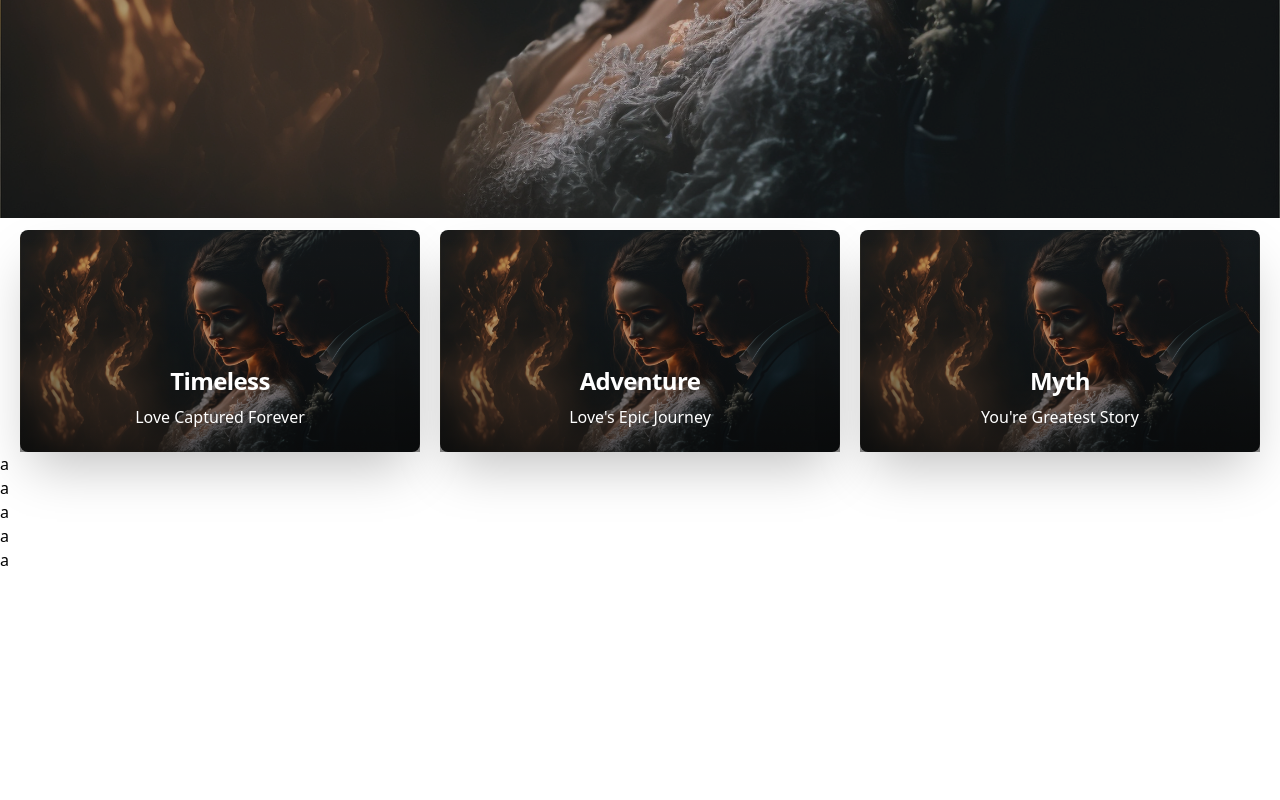
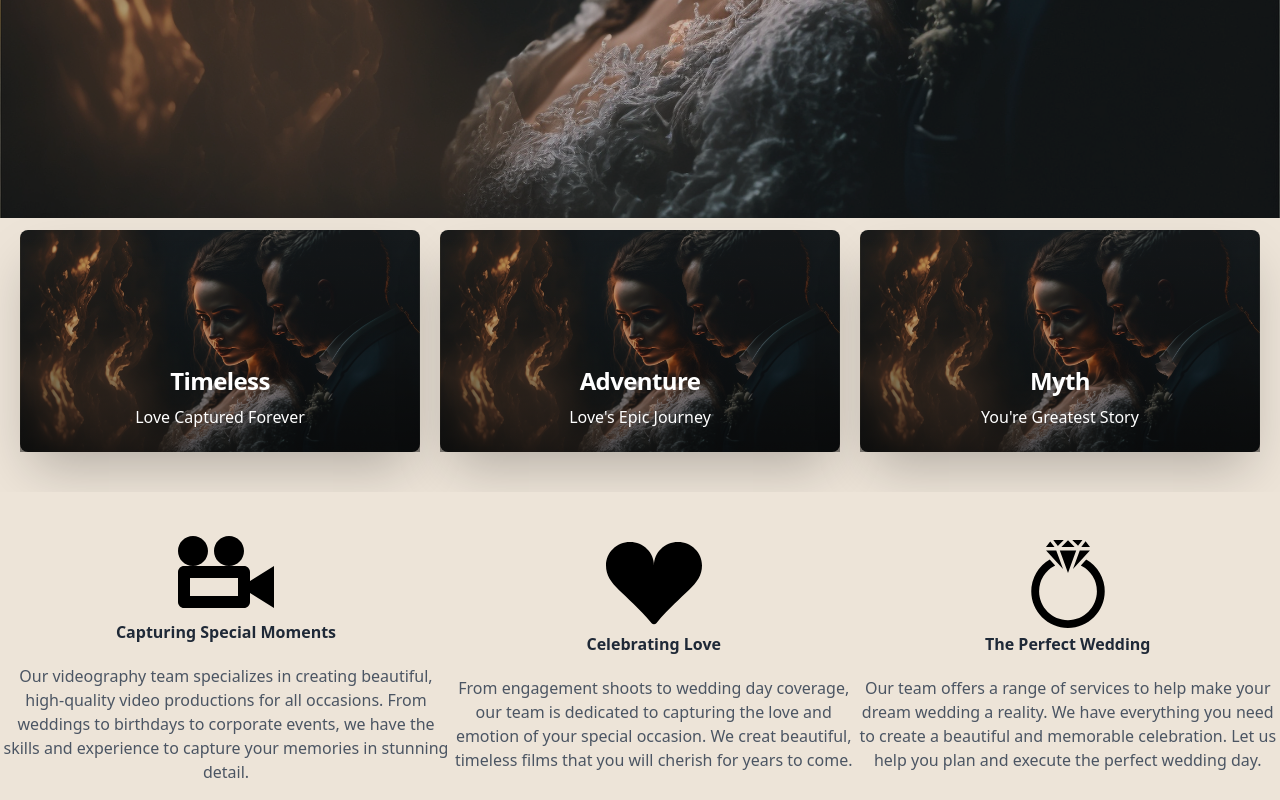
Before and after one commit to borsym/Wedding-v4, a React (Vite) app: page / in a window 1280 px wide. Shown: the part 582-1382 px from the top of the page. Before the commit the page ends 1154 px from the top, so only its background shows below. Built offline with nearby package versions, Linux system fonts and the light colour scheme.

Commit message:
Services

```diff
--- a/package.json
+++ b/package.json
@@ -10,7 +10,8 @@
   },
   "dependencies": {
     "react": "^18.2.0",
-    "react-dom": "^18.2.0"
+    "react-dom": "^18.2.0",
+    "react-icons": "^4.7.1"
   },
   "devDependencies": {
     "@types/react": "^18.0.26",
--- a/src/App.tsx
+++ b/src/App.tsx
@@ -1,24 +1,29 @@
 import { useState } from 'react';
 import LandingPage from './components/LandingPage';
 import landingBackground from './assets/landing-background.png';
-import cardsData from './data/cards.js';
+import { cardsData } from './data/data.js';
 import Card from './components/Card';
 
+import Services from './components/Services';
 function App() {
   return (
     <>
       <LandingPage />
       {/* nem jo a box shadow amiatt mert rounded a cucc!! sarkoknal latszik*/}
-      <div className="flex flex-row justify-evenly align-baseline flex-wrap relative">
-        {cardsData.map(({ title, text, image }, idx) => (
-          <Card title={title} text={text} background={image} key={idx} />
+      <div className="flex flex-row justify-evenly align-baseline flex-wrap relative bg-[#EDE4D8] pb-10">
+        {cardsData.map(({ title, text, image, href }, idx) => (
+          <Card
+            title={title}
+            text={text}
+            background={image}
+            href={href}
+            key={idx}
+          />
         ))}
       </div>
-      <div>a</div>
-      <div>a</div>
-      <div>a</div>
-      <div>a</div>
-      <div>a</div>
+      <div className="flex flex-col items-center flex-wrap">
+        <Services />
+      </div>
     </>
   );
 }
--- a/src/components/Card.tsx
+++ b/src/components/Card.tsx
@@ -2,12 +2,13 @@ interface CardProps {
   title: string;
   text: string;
   background: string;
+  href: string;
 }
 
-function Card({ title, text, background }: CardProps) {
+function Card({ title, text, background, href }: CardProps) {
   return (
     <div className="mt-3 shadow-2xl transform transition duration-300 hover:scale-105 cursor-pointer">
-      <a className="relative gradient">
+      <a className="relative gradient" href={href}>
         <div className="absolute top-3/4 left-1/2 translate text-white -translate-x-1/2 -translate-y-1/2 z-10">
           <h2 className="mb-2 text-2xl font-bold tracking-tight text-center">
             {title}
--- a/src/components/LandingPage.tsx
+++ b/src/components/LandingPage.tsx
@@ -8,6 +8,7 @@ function LandingPage() {
   return (
     <div className="relativ">
       <div className="bg-landing-page h-screen w-full bg-cover bg-center brightness-90">
+        {/* talan egy hullamos atvagas a kepben??*/}
         <Navbar /> {/* Ez itt nagyon rossz helyen van!*/}
         <HeroSection />
       </div>
--- /dev/null
+++ b/src/components/Services.tsx
@@ -0,0 +1,34 @@
+import { ImVideoCamera } from 'react-icons/im';
+import { BsFillSuitHeartFill } from 'react-icons/bs';
+import { GiBigDiamondRing } from 'react-icons/gi';
+import { servicesData } from '../data/data';
+
+// ELBASSZA A RESZPONZIVITAST
+function Services() {
+  return (
+    <div className="bg-[#EDE4D8] flex flex-row max-sm:flex-col pt-8 items-center relative align-baseline">
+      {servicesData.map(({ title, paragraph, icon }, idx) => (
+        <Service title={title} icon={icon} paragraph={paragraph} key={idx} />
+      ))}
+    </div>
+  );
+}
+
+export default Services;
+
+interface ServiceProps {
+  title: string;
+  icon: any;
+  paragraph: string;
+}
+
+function Service({ title, icon, paragraph }: ServiceProps) {
+  // TODO test nem responsives
+  return (
+    <div className="flex items-center flex-col">
+      {icon}
+      <h2 className=" font-bold text-gray-800 mb-5 align-baseline">{title}</h2>
+      <p className="text-gray-600 mb-4 text-center">{paragraph}</p>
+    </div>
+  );
+}
--- a/src/data/cards.ts
+++ /dev/null
@@ -1,20 +0,0 @@
-import LandingBackground from '../assets/landing-background.png';
-const cardsData = [
-  {
-    title: 'Timeless',
-    text: 'Love Captured Forever',
-    image: LandingBackground,
-  },
-  {
-    title: 'Adventure',
-    text: "Love's Epic Journey",
-    image: LandingBackground,
-  },
-  {
-    title: 'Myth',
-    text: "You're Greatest Story",
-    image: LandingBackground,
-  },
-];
-
-export default cardsData;
--- /dev/null
+++ b/src/data/data.tsx
@@ -0,0 +1,46 @@
+import { BsFillSuitHeartFill } from 'react-icons/bs';
+import LandingBackground from '../assets/landing-background.png';
+import { ImVideoCamera } from 'react-icons/im';
+import { GiBigDiamondRing } from 'react-icons/gi';
+
+export const cardsData = [
+  {
+    title: 'Timeless',
+    text: 'Love Captured Forever',
+    image: LandingBackground,
+    href: '#',
+  },
+  {
+    title: 'Adventure',
+    text: "Love's Epic Journey",
+    image: LandingBackground,
+    href: '#',
+  },
+  {
+    title: 'Myth',
+    text: "You're Greatest Story",
+    image: LandingBackground,
+    href: '#',
+  },
+];
+
+export const servicesData = [
+  {
+    title: 'Capturing Special Moments',
+    paragraph:
+      'Our videography team specializes in creating beautiful, high-quality video productions for all occasions. From weddings to birthdays to corporate events, we have the skills and experience to capture your memories in stunning detail.',
+    icon: <ImVideoCamera size={'12vh'} />,
+  },
+  {
+    title: 'Celebrating Love',
+    paragraph:
+      'From engagement shoots to wedding day coverage, our team is dedicated to capturing the love and emotion of your special occasion. We creat beautiful, timeless films that you will cherish for years to come.',
+    icon: <BsFillSuitHeartFill size={'12vh'} />,
+  },
+  {
+    title: 'The Perfect Wedding',
+    paragraph:
+      ' Our team offers a range of services to help make your dream wedding a reality. We have everything you need to create a beautiful and memorable celebration. Let us help you plan and execute the perfect wedding day.',
+    icon: <GiBigDiamondRing size={'12vh'} />,
+  },
+];
--- a/src/index.css
+++ b/src/index.css
@@ -35,7 +35,6 @@ body {
   aspect-ratio: 1.8 / 1;
   border-radius: 0.5rem;
   background-clip: padding-box;
-
   object-fit: cover;
 }
 
```
Also changed, not shown: 1 other file (tests, documents, lock files or other folders).
